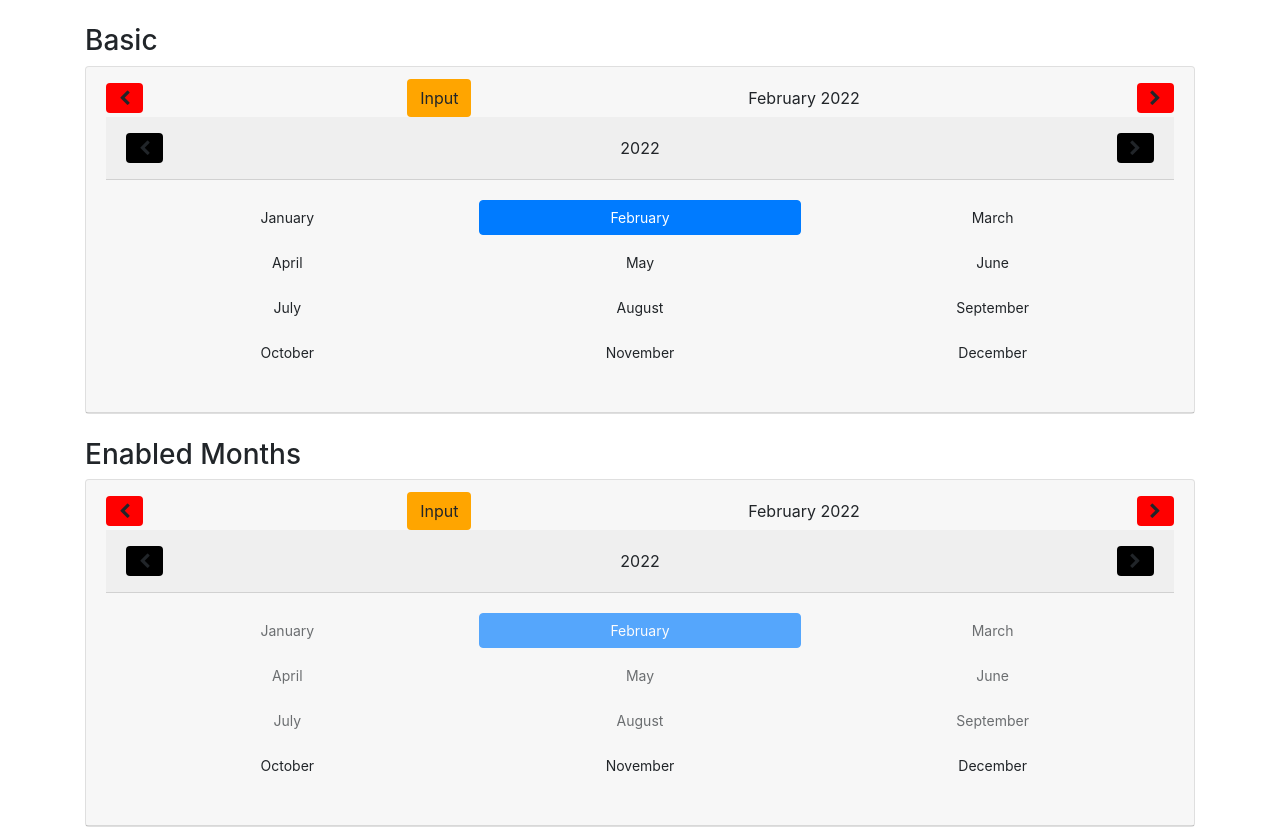
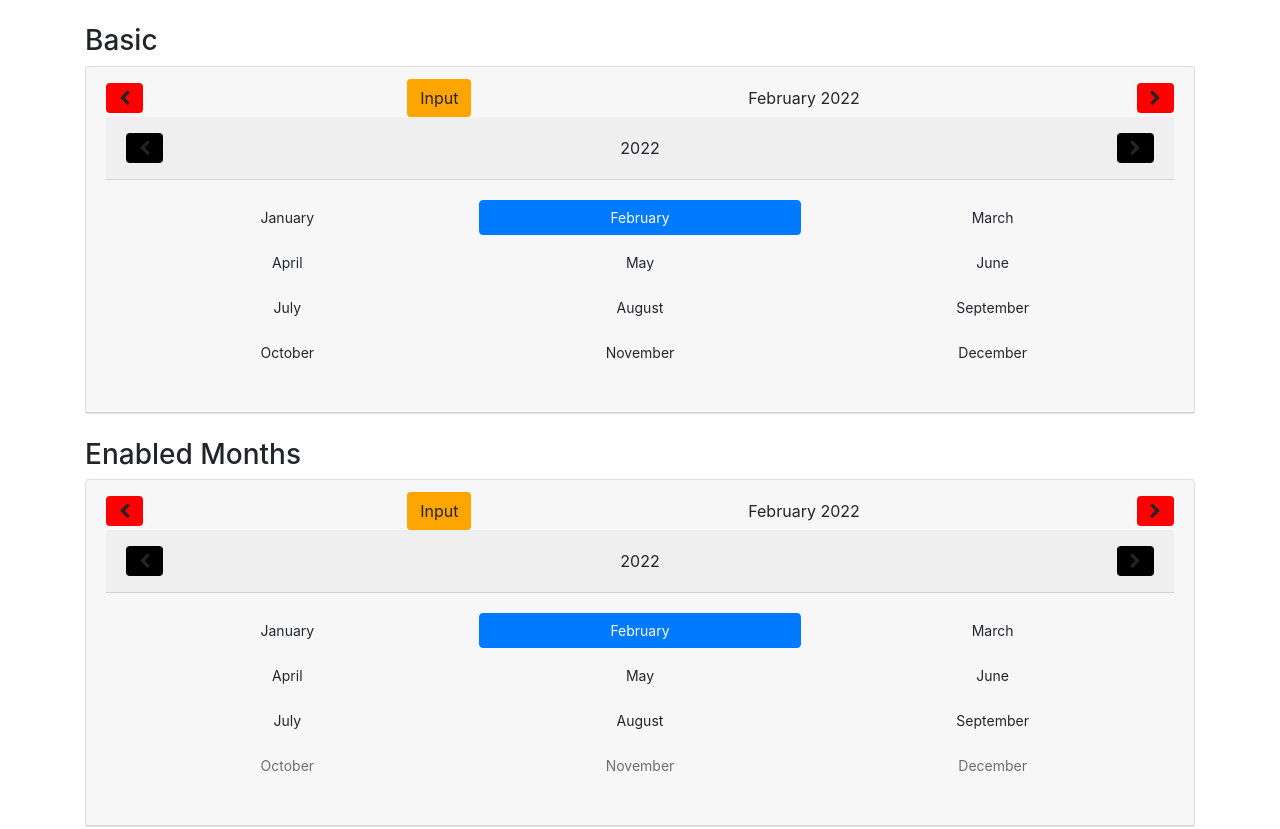
Before and after one commit to VisDex/angular-month-picker-date, an Angular app: page / in a window 1280 px wide. Shown: the top 829 px of the page. Built offline with nearby package versions, Linux system fonts and the light colour scheme.

Commit message:
Removed enable month feature

```diff
--- a/src/app/app.component.html
+++ b/src/app/app.component.html
@@ -6,7 +6,7 @@
 	></monthpicker>
 
 	<h3 class="mt-4">Enabled Months</h3>
-	<monthpicker (change)="onChange($event)" [enabledMonths]="[9,10,11]"></monthpicker>
+	<monthpicker (change)="onChange($event)" [disabledMonths]="[9,10,11]"></monthpicker>
 
 	<h3 class="mt-4">Disabled Months</h3>
 	<monthpicker (change)="onChange($event)" [disabledMonths]="[2,5,8, 11]"></monthpicker>
@@ -18,7 +18,7 @@
 	<monthpicker (change)="onChange($event)" [locale]="'en'"></monthpicker>
 
 	<h3 class="mt-4">Enabled Years</h3>
-	<monthpicker (change)="onChange($event)" [enabledYears]="[1997, 2001,2048, 2082]"></monthpicker>
+	<monthpicker (change)="onChange($event)" [disabledYears]="[1997, 2001,2048, 2082]"></monthpicker>
 
 	<h3 class="mt-4">Disabled Years</h3>
 	<monthpicker (change)="onChange($event)" [disabledYears]="[1967, 1995, 2016, 2073]"></monthpicker>
--- a/src/app/app.component.ts
+++ b/src/app/app.component.ts
@@ -18,6 +18,6 @@ export class AppComponent {
     this.selectedMonthIndex = event.monthIndex;
     this.selectedMonthAsText = moment().month(event.monthIndex).format('MMMM');
 
-    // console.warn(this.selectedYearAsText, this.selectedMonthAsText, `(month index: ${this.selectedMonthIndex})`);
+    console.warn(this.selectedYearAsText, this.selectedMonthAsText, `(month index: ${this.selectedMonthIndex})`);
   }
 }
--- a/src/app/monthpicker/monthpicker.component.ts
+++ b/src/app/monthpicker/monthpicker.component.ts
@@ -1,20 +1,26 @@
-import { Component, OnInit, Input, Output, EventEmitter, ViewEncapsulation, ChangeDetectionStrategy } from '@angular/core';
+import {
+  Component,
+  OnInit,
+  Input,
+  Output,
+  EventEmitter,
+  ViewEncapsulation,
+  ChangeDetectionStrategy,
+} from '@angular/core';
 
 @Component({
   selector: 'monthpicker',
   templateUrl: './monthpicker.component.html',
   encapsulation: ViewEncapsulation.None,
-  changeDetection: ChangeDetectionStrategy.OnPush
+  changeDetection: ChangeDetectionStrategy.OnPush,
 })
 export class MonthpickerComponent implements OnInit {
   @Input() renderOption: string;
   @Input() year: number;
   @Input() month: number;
 
-  @Input() enabledMonths: Array<number> = [];
   @Input() disabledMonths: Array<number> = [];
 
-  @Input() enabledYears: Array<number> = [];
   @Input() disabledYears: Array<number> = [];
   @Input() startYear: number;
   @Input() endYear: number;
@@ -30,7 +36,7 @@ export class MonthpickerComponent implements OnInit {
   currentYear: number;
   yearStartIndex: number;
   yearEndIndex: number;
-  inputText = "01/2021"
+  inputText = '01/2021';
   validFormat: boolean;
   yearInRange: boolean;
 
@@ -49,14 +55,16 @@ export class MonthpickerComponent implements OnInit {
     if (this.month >= 0 && this.month < 12) {
       this.model.selectedMonthIndex = this.month;
       this.model.selectedMonthDate.setMonth(this.month);
-      if (this.year) { this.model.selectedMonthYear = this.year };
+      if (this.year) {
+        this.model.selectedMonthYear = this.year;
+      }
     }
 
     this.onChange(this.model.selectedMonthIndex, this.model.selectedMonthYear);
   }
 
   decrementMonth() {
-    if(this.model.selectedYearDate.getFullYear() > this.yearRanges[0]){
+    if (this.model.selectedYearDate.getFullYear() > this.yearRanges[0]) {
       const [monthIndex, year] = this.model.decrementMonth(
         this.model.selectedMonthIndex,
         this.model.selectedMonthYear
@@ -66,7 +74,10 @@ export class MonthpickerComponent implements OnInit {
   }
 
   incrementMonth() {
-    if(this.model.selectedYearDate.getFullYear() < this.yearRanges[this.yearRanges.length - 1]){
+    if (
+      this.model.selectedYearDate.getFullYear() <
+      this.yearRanges[this.yearRanges.length - 1]
+    ) {
       const [monthIndex, year] = this.model.incrementMonth(
         this.model.selectedMonthIndex,
         this.model.selectedMonthYear
@@ -75,14 +86,17 @@ export class MonthpickerComponent implements OnInit {
     }
   }
 
-  decrementYear(){
-    if(this.model.selectedYearDate.getFullYear() > this.yearRanges[0]){
+  decrementYear() {
+    if (this.model.selectedYearDate.getFullYear() > this.yearRanges[0]) {
       this.model.decrementYear();
     }
   }
 
-  incrementYear(){
-    if(this.model.selectedYearDate.getFullYear() < this.yearRanges[this.yearRanges.length - 1]){
+  incrementYear() {
+    if (
+      this.model.selectedYearDate.getFullYear() <
+      this.yearRanges[this.yearRanges.length - 1]
+    ) {
       this.model.incrementYear();
     }
   }
@@ -101,16 +115,18 @@ export class MonthpickerComponent implements OnInit {
 
   onChange(monthIndex: number, year: number) {
     this.showMonthYear(monthIndex, year);
-    this.change.emit({ monthIndex: monthIndex, year: year });
+
+    if(!this.isMonthYearDisabled(monthIndex, year)){
+      this.change.emit({ monthIndex: monthIndex, year: year });
+    }
   }
 
   isDisabled(index: number): boolean {
     let disabled = false;
-    if (this.enabledMonths && this.enabledMonths.length > 0) {
-      disabled = this.enabledMonths.indexOf(index) < 0;
-    }
+
     if (this.disabledMonths && this.disabledMonths.length > 0) {
       disabled = this.disabledMonths.indexOf(index) >= 0;
+      // console.log(disabled);
     }
     return disabled;
   }
@@ -121,7 +137,8 @@ export class MonthpickerComponent implements OnInit {
       const selectedYearIndex = this.yearRanges.findIndex(
         (x) => x === this.model.selectedMonthYear
       );
-      this.yearStartIndex = selectedYearIndex - 12 < 0 ? 0: selectedYearIndex - 12;
+      this.yearStartIndex =
+        selectedYearIndex - 12 < 0 ? 0 : selectedYearIndex - 12;
       if (this.yearStartIndex === 0) {
         this.yearEndIndex =
           this.yearStartIndex + 25 > this.yearRanges.length
@@ -164,20 +181,17 @@ export class MonthpickerComponent implements OnInit {
 
   isDisabledYear(year: number): boolean {
     let disabled = false;
-    if (this.enabledYears && this.enabledYears.length > 0) {
-      disabled = this.enabledYears.findIndex((y) => y === year) < 0;
-    }
     if (this.disabledYears && this.disabledYears.length > 0) {
       disabled = this.disabledYears.findIndex((y) => y === year) >= 0;
     }
     return disabled;
   }
 
-  onMonthYearInput(){
-    if(this.renderOption === 'input' && this.inputText){
+  onMonthYearInput() {
+    if (this.renderOption === 'input' && this.inputText) {
       this.matchesMonthAndYear(this.inputText);
-      if(this.validFormat && this.yearInRange){
-        let monthIndex = (+this.inputText.split('/')[0])-1;
+      if (this.validFormat && this.yearInRange) {
+        let monthIndex = +this.inputText.split('/')[0] - 1;
         let year = +this.inputText.split('/')[1];
         this.model.selectedYearDate.setMonth(monthIndex);
         this.model.selectedYearDate.setFullYear(year);
@@ -199,10 +213,16 @@ export class MonthpickerComponent implements OnInit {
 
   private matchesMonthAndYear(input: string) {
     this.validFormat = /((0[1-9]|1[0-2])\/[12]\d{3})/.test(input);
-    if(this.validFormat){
+    if (this.validFormat) {
       const year = +input.split('/')[1];
-      this.yearInRange = year >= this.yearRanges[0] && year <= this.yearRanges[this.yearRanges.length - 1];
+      this.yearInRange =
+        year >= this.yearRanges[0] &&
+        year <= this.yearRanges[this.yearRanges.length - 1];
     }
+  }
+
+  private isMonthYearDisabled(monthIndex: number, year: number){
+    return this.isDisabled(monthIndex) || this.isDisabled(year);
   }
 }
 
@@ -213,7 +233,7 @@ export class MonthPickerModel {
 
     this.selectedMonthDate = new Date();
 
-    this.months  = [
+    this.months = [
       'January',
       'February',
       'March',
@@ -225,7 +245,7 @@ export class MonthPickerModel {
       'September',
       'October',
       'November',
-      'December'
+      'December',
     ];
 
     this.selectedMonthIndex = this.selectedMonthDate.getMonth();
```
